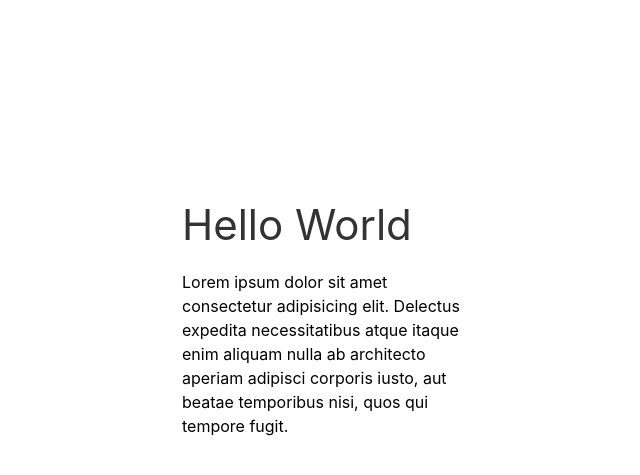
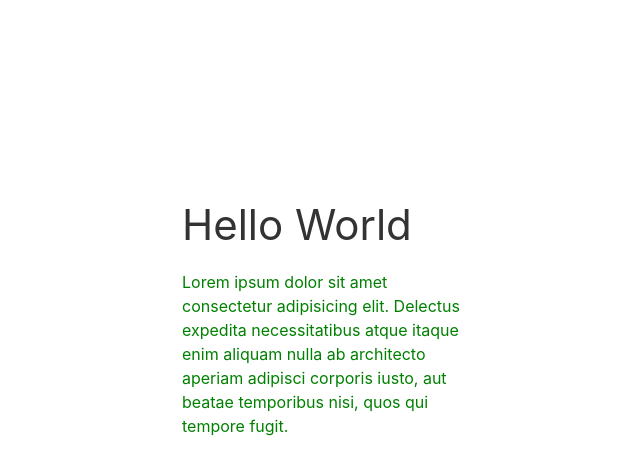
Before and after one commit to Yiannistaos/yiannistaos.github.io, a PHP site: page / in a window 1280 px wide. Shown: the top 475 px of the page, without its empty margins (308-948 px from the left). Run offline with PHP 8.4, Linux system fonts and the light colour scheme; some libraries are stand-ins or nearby versions.

Commit message:
html final update

```diff
--- a/assets/css/style.css
+++ b/assets/css/style.css
@@ -1,6 +1,3 @@
-* {
-    color: #000;
-}
 body {
     width: 300px;
     margin: 200px auto;
--- a/index.html
+++ b/index.html
@@ -12,7 +12,7 @@
     </head>
     <body>
         <h1>Hello World</h1>
-        <div>
+        <div class="test">
             Lorem ipsum dolor sit amet consectetur adipisicing elit. Delectus
             expedita necessitatibus atque itaque enim aliquam nulla ab
             architecto aperiam adipisci corporis iusto, aut beatae temporibus
```
Also changed, not shown: yt.readme.md (deleted, +0 -2 lines).
